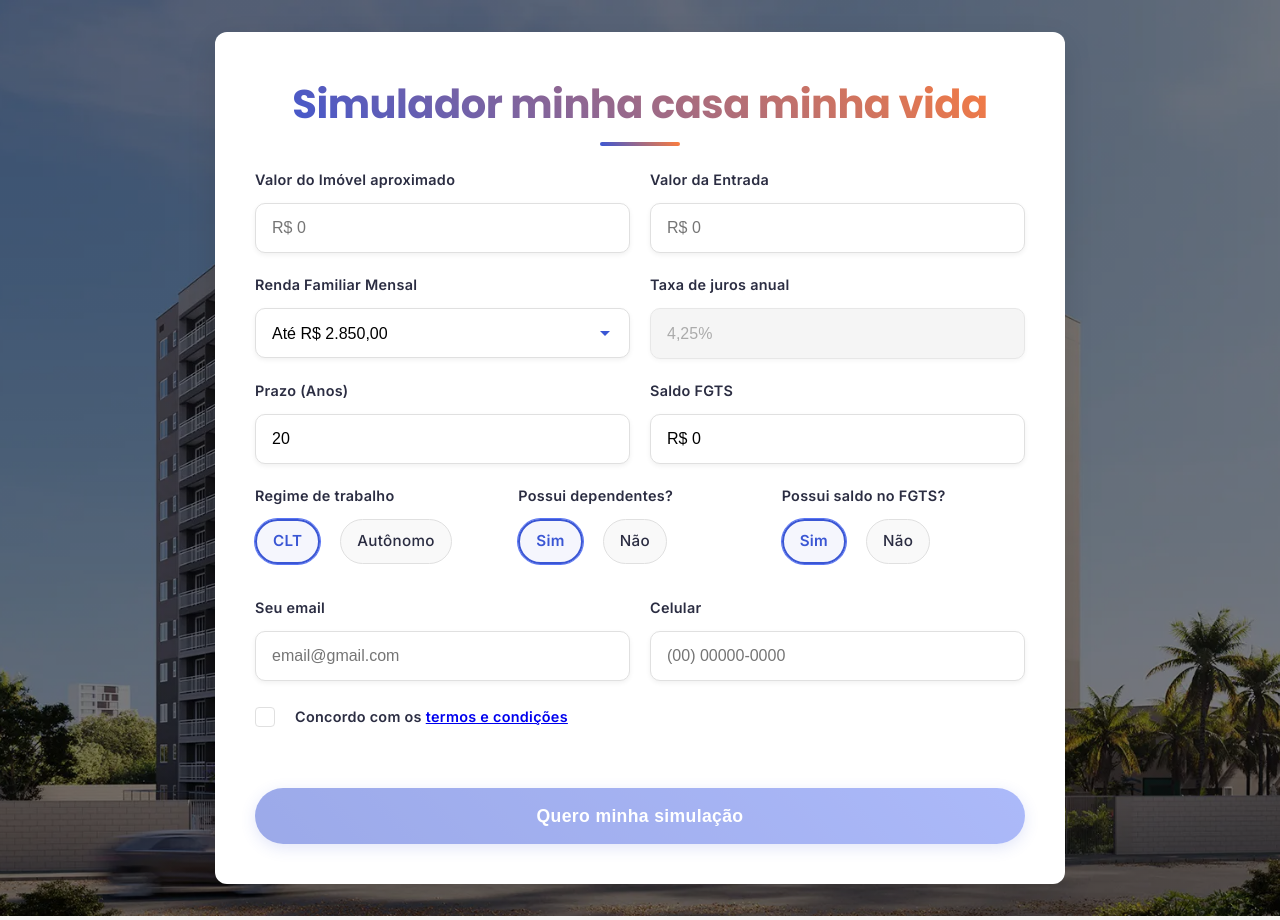
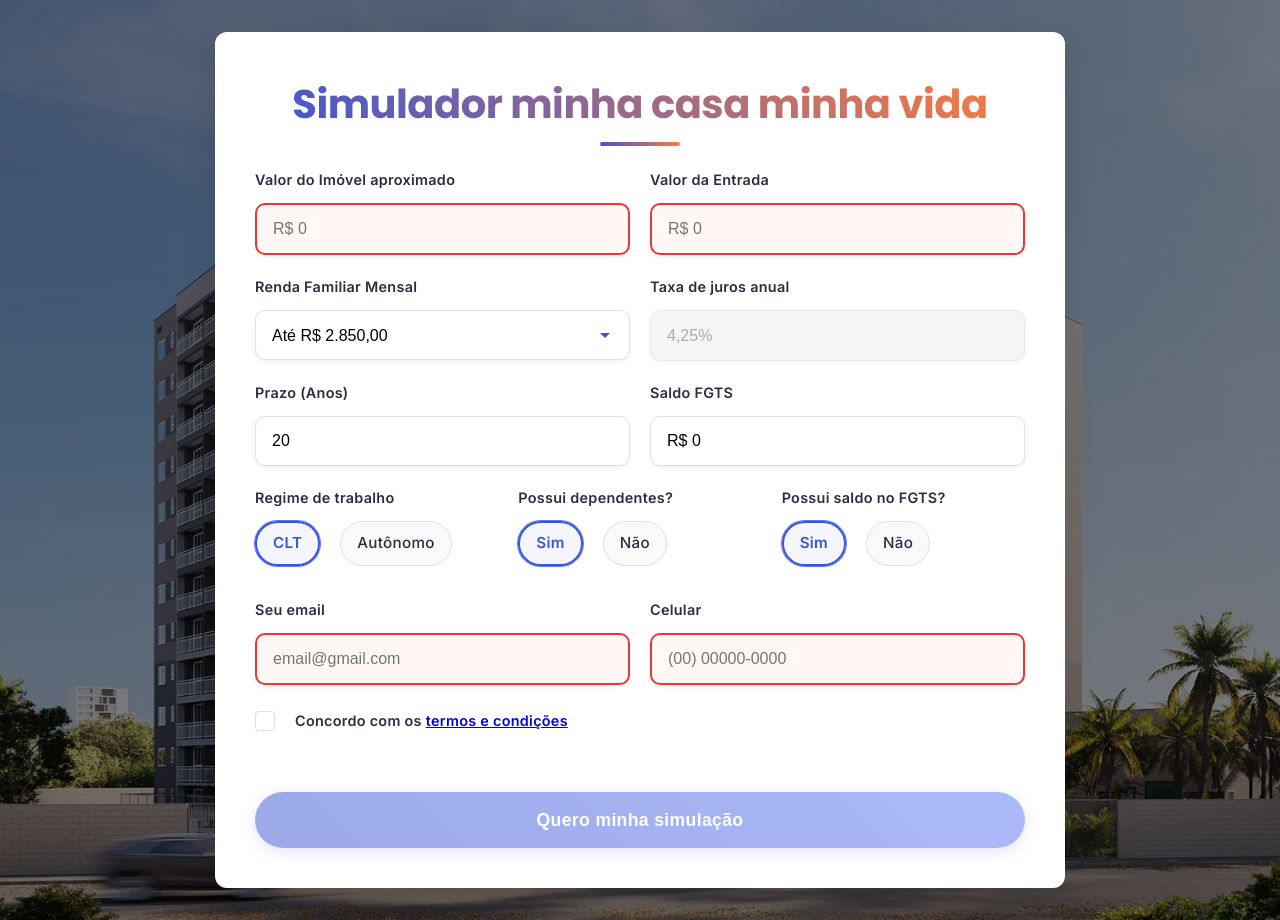
Before and after one commit to Rivas12/minhacasa-simulador-seo, a Next.js app: page / in a window 1280 px wide. Built offline with nearby package versions, Linux system fonts and the light colour scheme; no server answers.

Commit message:
feat: add form validation and error highlighting for user input fields

```diff
--- a/src/pages/index.js
+++ b/src/pages/index.js
@@ -28,15 +28,32 @@
   const [isSubmitted, setIsSubmitted] = useState(false);
   const [parcelaMensal, setParcelaMensal] = useState(0);
   const [isFormValid, setIsFormValid] = useState(false);
+  const [invalidFields, setInvalidFields] = useState({});
 
   const validateForm = () => {
     const emailRegex = /^[^\s@]+@[^\s@]+\.[^\s@]+$/;
     const isEmailValid = emailRegex.test(formData.email);
     const phoneDigits = formData.celular.replace(/\D/g, '');
     const isPhoneValid = phoneDigits.length === 11;
+    const isValorImovelValid = !!formData.valor_apartamento && parseFloat(formData.valor_apartamento) > 0;
+    const isEntradaValid = !!formData.entrada && parseFloat(formData.entrada) >= 0;
+    const isPrazoValid = !!formData.prazo_anos && parseInt(formData.prazo_anos) >= 10;
+    const isSaldoFgtsValid = formData.saldo_fgts === '' || parseFloat(formData.saldo_fgts) >= 0;
+
+    setInvalidFields({
+      valor_apartamento: !isValorImovelValid,
+      entrada: !isEntradaValid,
+      prazo_anos: !isPrazoValid,
+      saldo_fgts: !isSaldoFgtsValid,
+      email: !isEmailValid,
+      celular: !isPhoneValid,
+    });
+
     const isValid =
-      formData.valor_apartamento &&
-      formData.entrada &&
+      isValorImovelValid &&
+      isEntradaValid &&
+      isPrazoValid &&
+      isSaldoFgtsValid &&
       isEmailValid &&
       isPhoneValid &&
       formData.concorda_termos;
@@ -201,7 +218,7 @@
                 onValueChange={(values) => handleNumberFormatChange('valor_apartamento', values)}
                 value={formData.valor_apartamento}
                 required
-                className="simple-input"
+                className={`simple-input${invalidFields.valor_apartamento ? ' input-error' : ''}`}
                 getInputRef={(el) => inputRefs.current.valor_apartamento = el}
                 allowNegative={false}
               />
@@ -220,7 +237,7 @@
                 onValueChange={(values) => handleNumberFormatChange('entrada', values)}
                 value={formData.entrada}
                 required
-                className="simple-input"
+                className={`simple-input${invalidFields.entrada ? ' input-error' : ''}`}
                 getInputRef={(el) => inputRefs.current.entrada = el}
                 allowNegative={false}
               />
@@ -289,7 +306,7 @@
                 min="10"
                 max="420"
                 step="1"
-                className="simple-input"
+                className={`simple-input${invalidFields.prazo_anos ? ' input-error' : ''}`}
               />
             </div>
 
@@ -304,7 +321,7 @@
                 placeholder="R$ 0"
                 onValueChange={(values) => handleNumberFormatChange('saldo_fgts', values)}
                 value={formData.saldo_fgts}
-                className="simple-input"
+                className={`simple-input${invalidFields.saldo_fgts ? ' input-error' : ''}`}
               />
             </div>
 
@@ -406,7 +423,7 @@
                 onChange={handleChange}
                 placeholder="email@gmail.com"
                 required
-                className="simple-input"
+                className={`simple-input${invalidFields.email ? ' input-error' : ''}`}
               />
             </div>
 
@@ -429,7 +446,7 @@
                 }}
                 placeholder="(00) 00000-0000"
                 required
-                className="simple-input"
+                className={`simple-input${invalidFields.celular ? ' input-error' : ''}`}
               />
             </div>
           </div>
--- a/src/styles/globals.css
+++ b/src/styles/globals.css
@@ -425,3 +425,8 @@
   border: 1px solid #ddd;
   opacity: 0.7;
 }
+
+.input-error {
+  border: 2px solid #e53935 !important;
+  background: #fff6f6;
+}
```
